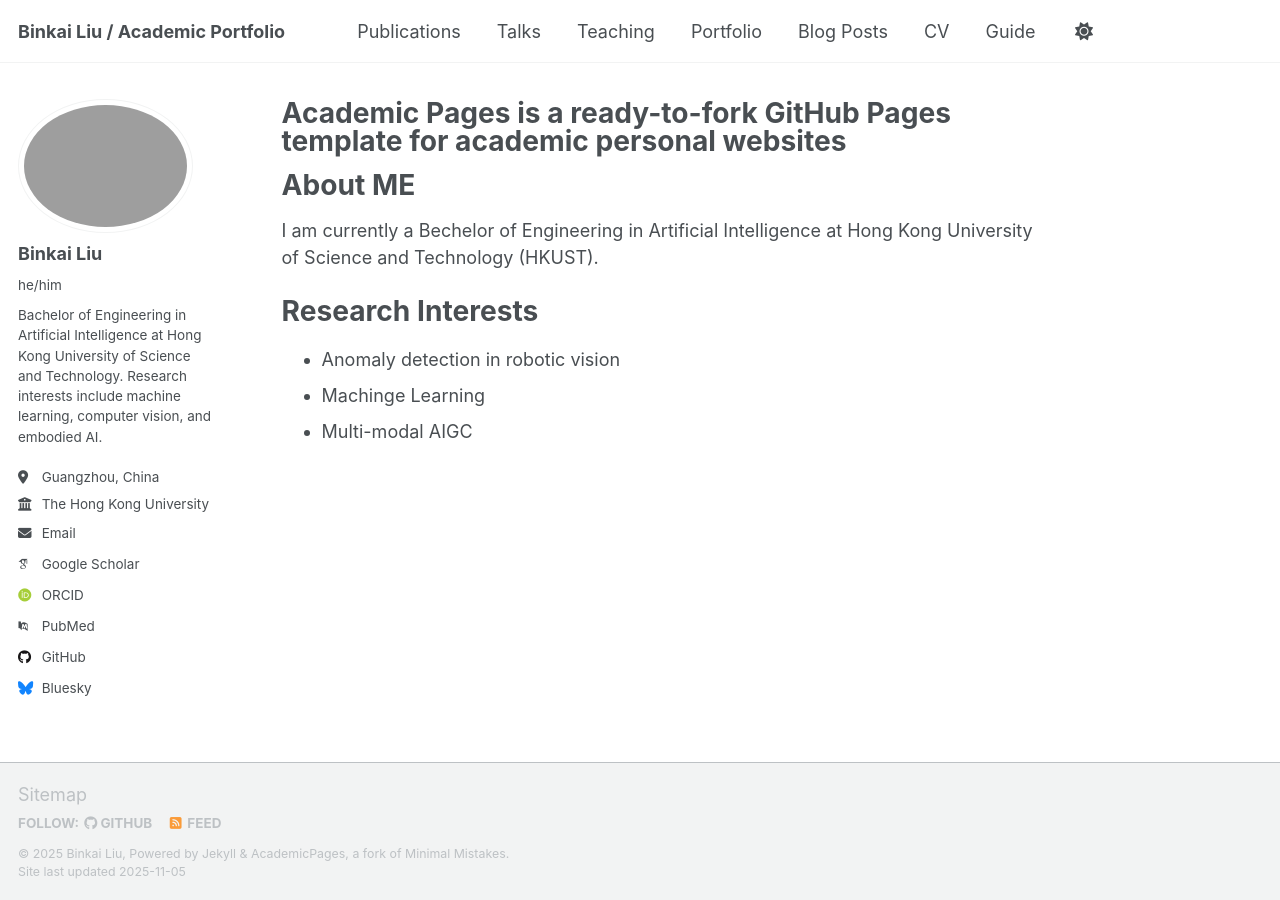
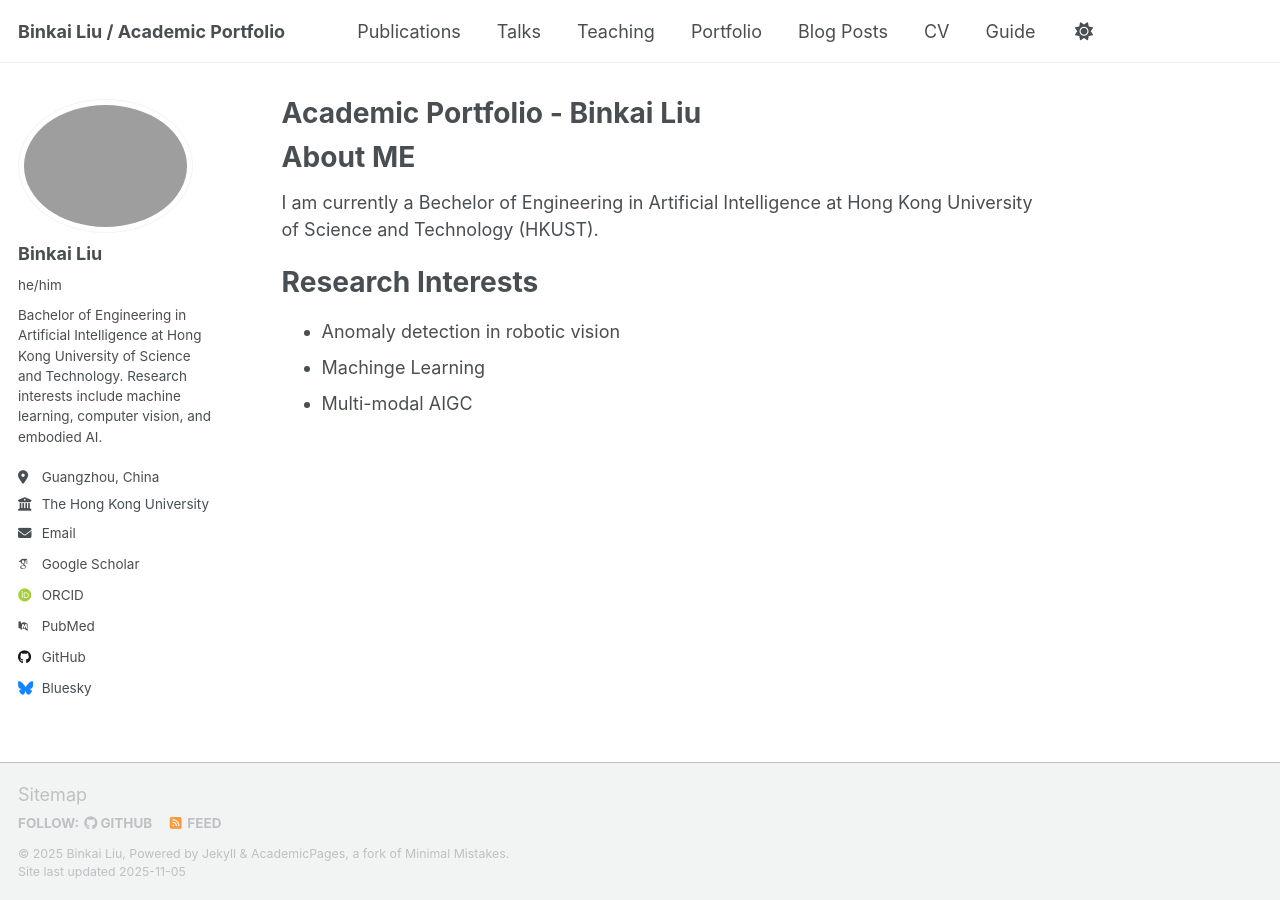
Before and after one commit to Binkai-Liu/Binkai-Liu.github.io, a Jekyll site: the page built from _pages/about.md, in a window 1280 px wide. Built offline with Jekyll 4.4.1, drawn with Linux system fonts in a browser that asks for light colours; some web fonts are replaced; a script that is not in the unit is left out.

Commit message:
Update about.md

```diff
--- a/_pages/about.md
+++ b/_pages/about.md
@@ -1,6 +1,6 @@
 ---
 permalink: /
-title: "Academic Pages is a ready-to-fork GitHub Pages template for academic personal websites"
+title: "Academic Portfolio - Binkai Liu"
 author_profile: true
 redirect_from:
   - /about/
```
